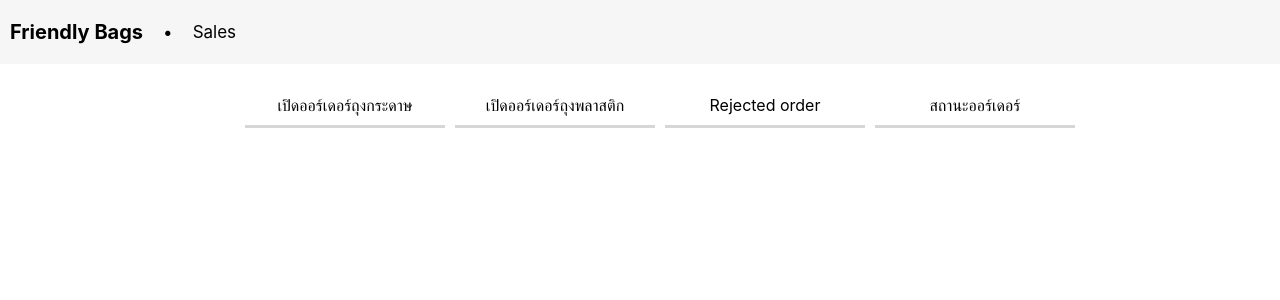
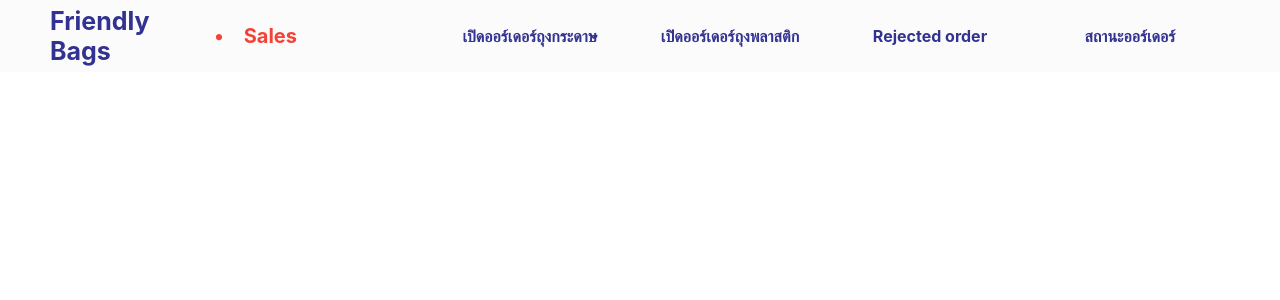
Before and after one commit to snoymy/FriendlyBagsWeb, a React (Create React App) app: page /sales in a window 1280 px wide. Shown: the top 300 px of the page. Built offline with nearby package versions, Linux system fonts and the light colour scheme; the HTML template or start-up script is replaced by a standard one.

Commit message:
change banner and nav styles

```diff
--- a/src/components/pages/sales/Sales.js
+++ b/src/components/pages/sales/Sales.js
@@ -22,8 +22,7 @@ const Sales = () => {
 
     return (
         <>
-            <Banner role="Sales"/>
-            <Navbar
+            <Banner role="Sales"
                 menu={[
                     {
                         path:"/sales/open-paper-bag-order",
--- a/src/components/ui/banner/Banner.js
+++ b/src/components/ui/banner/Banner.js
@@ -1,11 +1,17 @@
-import "./Banner.css"
+import styles from "./Banner.module.css"
+import {Link} from "react-router-dom";
 
-const Banner = ({role}) => {
+const Banner = ({role, menu=[]}) => {
     return (
-        <div className="top-banner">
-            <p className="top-banner-company-name">Friendly Bags</p>
-            <p className="top-banner-role">•</p>
-            <p className="top-banner-role">{role}</p>
+        <div className={styles["top-banner"]}>
+            <label className={styles["top-banner-company-name"]}>Friendly Bags</label>
+            <label className={styles["top-banner-role"]}>•</label>
+            <label className={styles["top-banner-role"]}>{role}</label>
+            <div className={styles["top-navbar"]}>
+                <ul>
+                    {menu.map((item, index) => <li key={index}><Link to={item.path}>{item.text}</Link></li>)}
+                </ul>
+            </div>
         </div>
     )
 }
```
